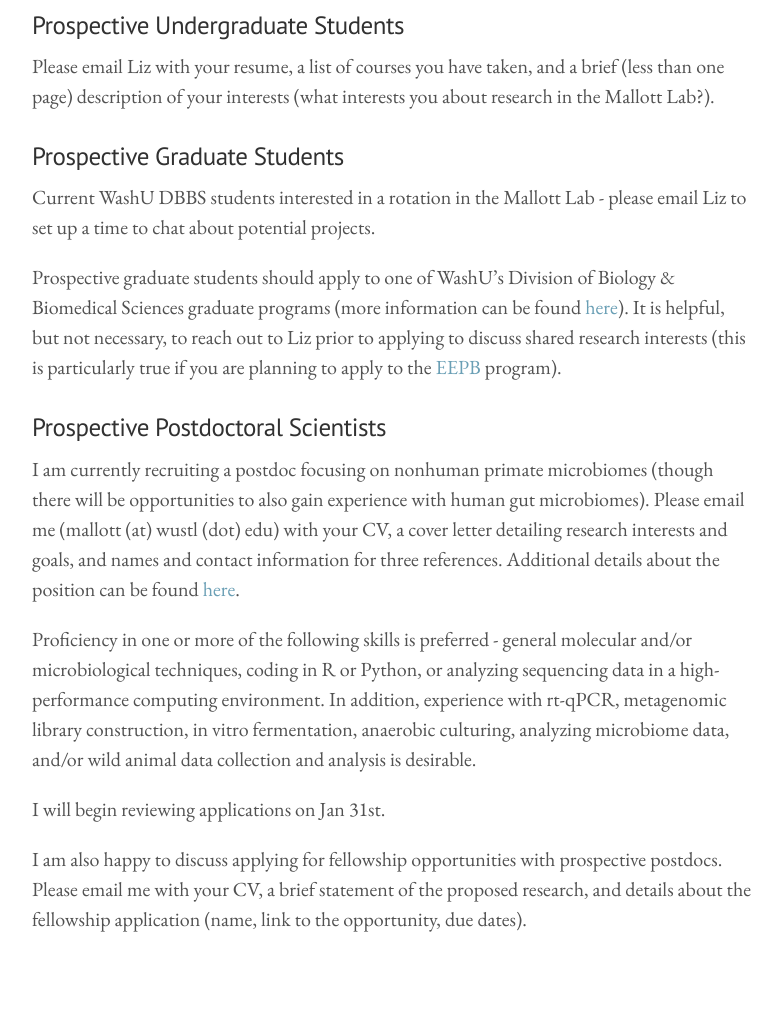
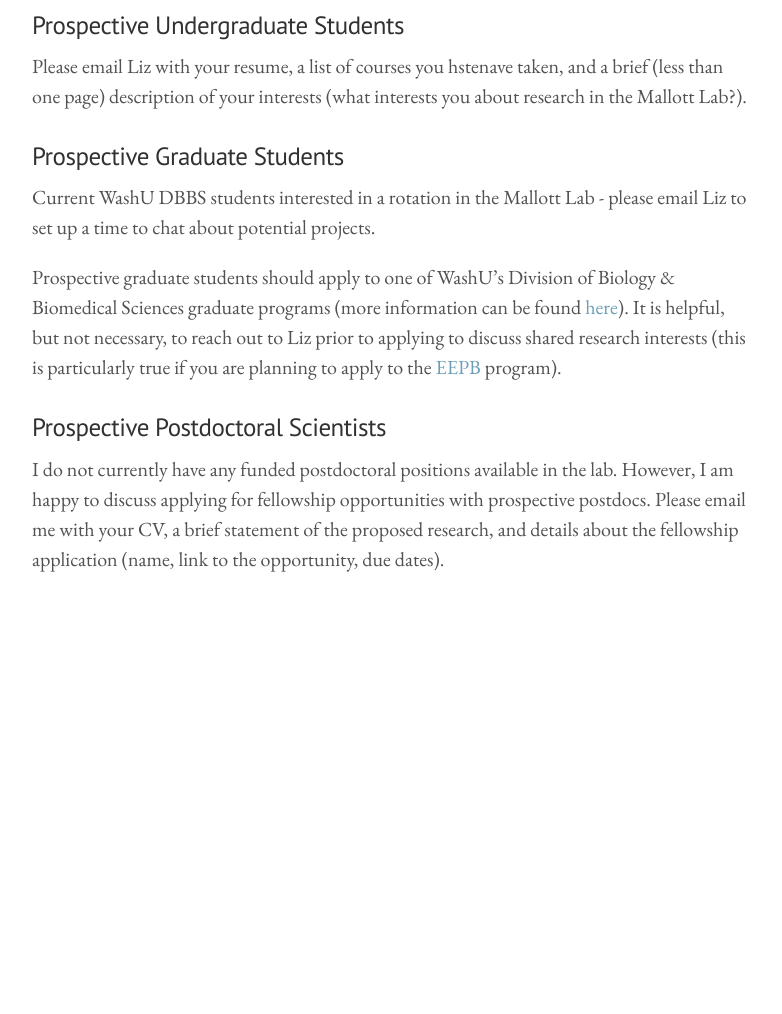
Before and after one commit to Mallott-Lab/Mallott-Lab.github.io, a Jekyll site: the page built from joining.md, in a window 1280 px wide. Shown: the part 530-1544 px from the top of the page, without its empty margins (248-1030 px from the left). Built offline with Jekyll 4.4.1, drawn with Linux system fonts in a browser that asks for light colours; after the commit the page ends 1184 px from its top, so only the background shows below that.

Commit message:
update people

```diff
--- a/joining.md
+++ b/joining.md
@@ -8,7 +8,7 @@
 
 ### Prospective Undergraduate Students
 
-Please email Liz with your resume, a list of courses you have taken, and a brief (less than one page) description of your interests (what interests you about research in the Mallott Lab?).
+Please email Liz with your resume, a list of courses you hstenave taken, and a brief (less than one page) description of your interests (what interests you about research in the Mallott Lab?).
 
 ### Prospective Graduate Students
 
@@ -18,10 +18,4 @@
 
 ### Prospective Postdoctoral Scientists
 
-I am currently recruiting a postdoc focusing on nonhuman primate microbiomes (though there will be opportunities to also gain experience with human gut microbiomes). Please email me (mallott (at) wustl (dot) edu) with your CV, a cover letter detailing research interests and goals, and names and contact information for three references. Additional details about the position can be found [here](https://wustl.wd1.myworkdayjobs.com/en-US/External/details/Postdoctoral-Research-Associate---Arts---Sciences_JR71608?q=JR71608).
-
-Proficiency in one or more of the following skills is preferred - general molecular and/or microbiological techniques, coding in R or Python, or analyzing sequencing data in a high-performance computing environment. In addition, experience with rt-qPCR, metagenomic library construction, in vitro fermentation, anaerobic culturing, analyzing microbiome data, and/or wild animal data collection and analysis is desirable.
-
-I will begin reviewing applications on Jan 31st.
-
-I am also happy to discuss applying for fellowship opportunities with prospective postdocs. Please email me with your CV, a brief statement of the proposed research, and details about the fellowship application (name, link to the opportunity, due dates).
+I do not currently have any funded postdoctoral positions available in the lab. However, I am happy to discuss applying for fellowship opportunities with prospective postdocs. Please email me with your CV, a brief statement of the proposed research, and details about the fellowship application (name, link to the opportunity, due dates).
```
Also changed, not shown: people.md (+2 -0 lines), 1 other file.
